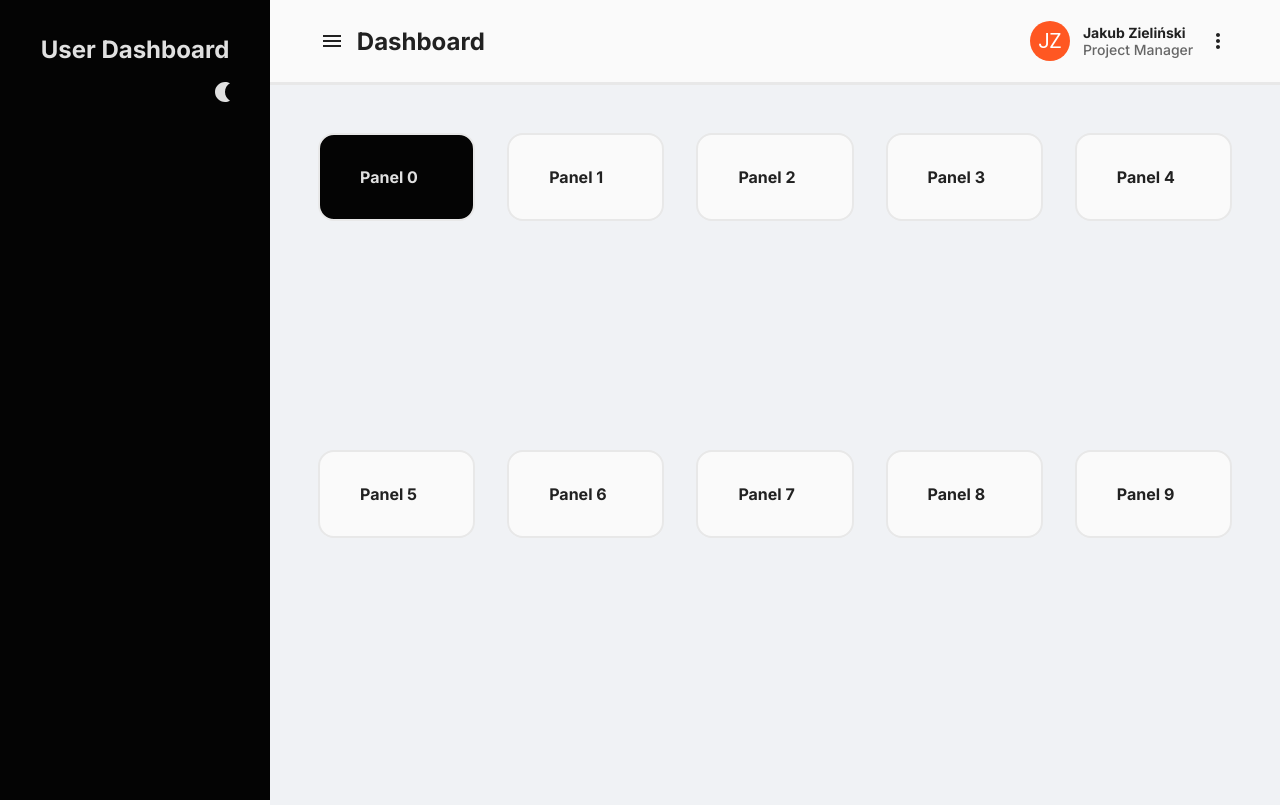
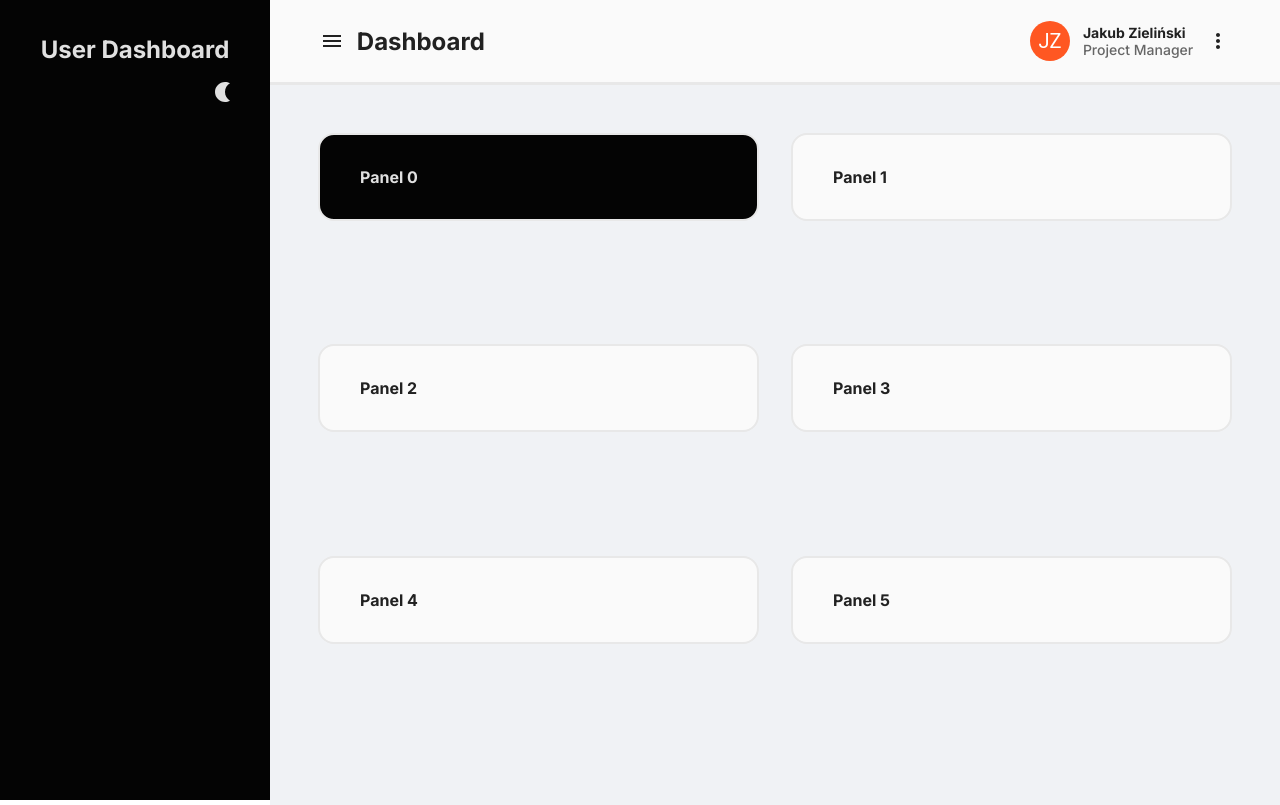
Before and after one commit to jzielinski47/react-user-dashboard-old, a React (Create React App) app: page / in a window 1280 px wide. Built offline with nearby package versions, Linux system fonts and the light colour scheme.

Commit message:
mode-switch-update

```diff
--- a/src/components/Content.tsx
+++ b/src/components/Content.tsx
@@ -7,7 +7,7 @@ function Content(props: DisplayProps) {
 
     let panels: PanelProperities[] = []
 
-    for (let i = 0; i < 10; i++) {
+    for (let i = 0; i < 6; i++) {
         panels.push({ id: i, title: `panel ${i}` })
     }
 
--- /dev/null
+++ b/src/components/ModeSwitch.tsx
@@ -0,0 +1,15 @@
+import React from 'react';
+import { ModeSwitchProps } from '../interfaces/interfaces';
+
+import LightModeIcon from '@mui/icons-material/LightMode';
+import NightlightIcon from '@mui/icons-material/Nightlight';
+
+function ModeSwitch(props: ModeSwitchProps) {
+    return (
+        <div className='mode'>
+            {props.darkMode ? <LightModeIcon onClick={() => { props.setDarkMode((props.darkMode) ? false : true) }} /> : <NightlightIcon onClick={() => { props.setDarkMode((props.darkMode) ? false : true) }} />}
+        </div>
+    );
+}
+
+export default ModeSwitch;
--- a/src/components/Panel.css
+++ b/src/components/Panel.css
@@ -1,13 +1,14 @@
 .panel {
     padding: 2em 2.5em;
 
-    /* min-width: 350px; */
+    min-width: 350px;
     /* min-height: 200px; */
 
     border-radius: 1em;
 
     display: flex;
     flex-direction: column;
+    flex-grow: 1;
     gap: 1.5em;
 
 }
--- a/src/components/Sidebar.tsx
+++ b/src/components/Sidebar.tsx
@@ -1,17 +1,16 @@
 import React from 'react';
 import { SidebarProps } from '../interfaces/interfaces';
+import ModeSwitch from './ModeSwitch';
 import './Sidebar.css';
 
-import LightModeIcon from '@mui/icons-material/LightMode';
-import NightlightIcon from '@mui/icons-material/Nightlight';
+function Sidebar(props: SidebarProps) {
 
-const projectName: string = "User Dashboard"
+    const projectName: string = "User Dashboard"
 
-function Sidebar(props: SidebarProps) {
     return (
         <div className='sidebar'>
             <span className='title'>{projectName}</span>
-            <span className='mode'>{props.darkMode ? <LightModeIcon onClick={() => { props.setDarkMode((props.darkMode) ? false : true) }} /> : <NightlightIcon onClick={() => { props.setDarkMode((props.darkMode) ? false : true) }} />}</span>
+            <ModeSwitch darkMode={props.darkMode} setDarkMode={props.setDarkMode} />
         </div>
     );
 }
--- a/src/interfaces/interfaces.ts
+++ b/src/interfaces/interfaces.ts
@@ -19,3 +19,8 @@ export interface SidebarProps {
     darkMode: boolean;
     setDarkMode: (value: boolean) => void;
 }
+
+export interface ModeSwitchProps {
+    darkMode: boolean;
+    setDarkMode: (value: boolean) => void;
+}
```
